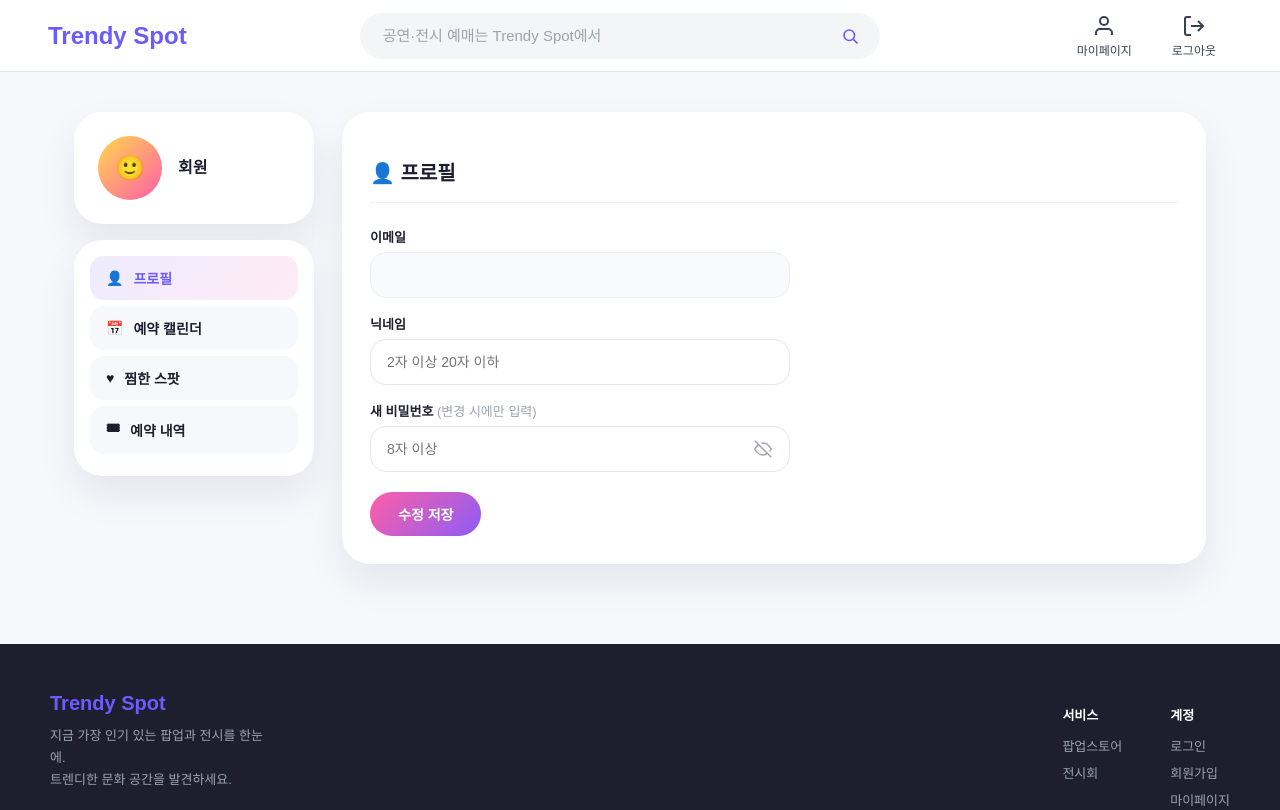
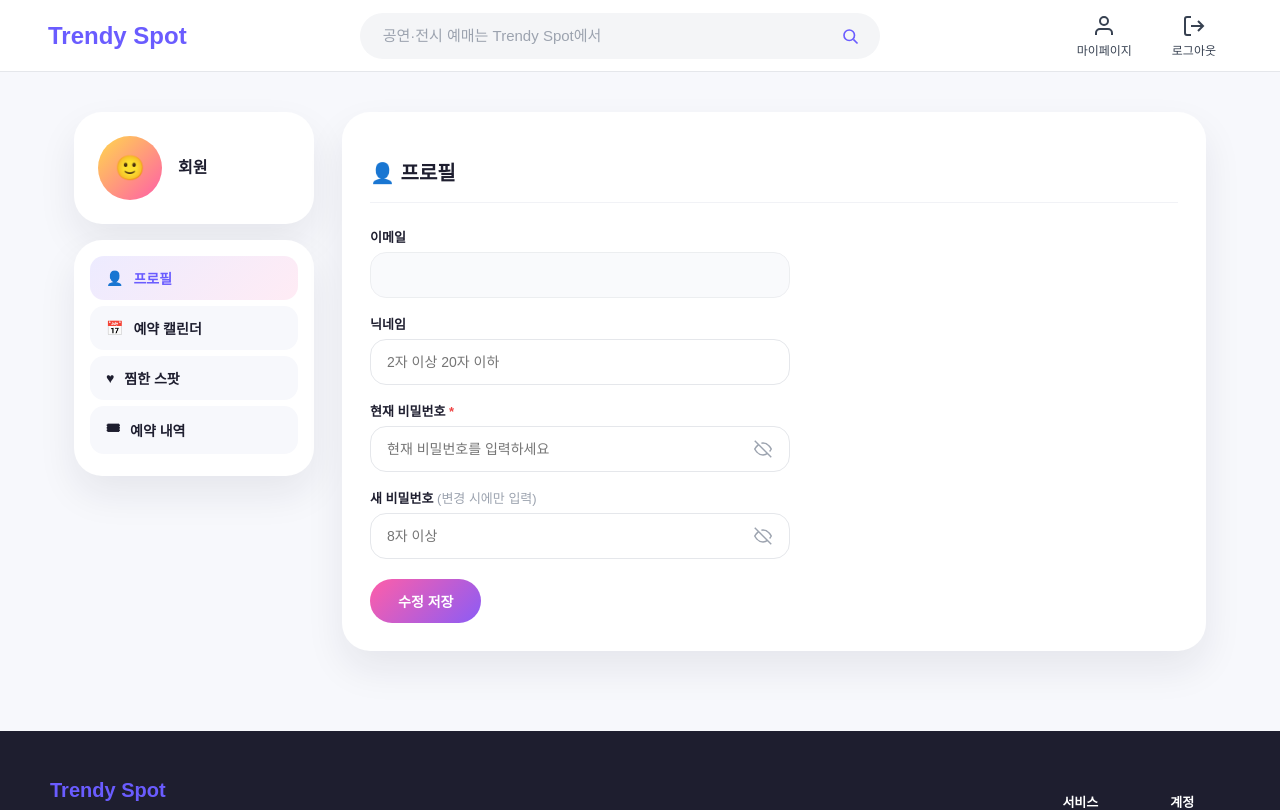
Before and after one commit to TrendySpot/frontend, a React (Create React App) app: page /mypage in a window 1280 px wide. Shown: the top 810 px of the page. Built offline with nearby package versions, Linux system fonts and the light colour scheme; no server answers; sample sign-in values are in the browser's storage; a web font is replaced by a local one.

Commit message:
fix: 프로파일폼 변경

```diff
--- a/src/components/mypage/ProfileForm.jsx
+++ b/src/components/mypage/ProfileForm.jsx
@@ -2,28 +2,48 @@ import { useState } from "react";
 import { useAuth } from "../../context/AuthContext";
 import AxiosApi from "../../api/AxiosApi";
 
-// 백엔드 UpdateProfileRequest: nickname, profileImage, password
-
 const EyeIcon = ({ visible }) => (
-  <svg width="18" height="18" viewBox="0 0 24 24" fill="none"
-    stroke={visible ? "#6a5cff" : "#9ca3af"} strokeWidth="2">
+  <svg
+    width="18"
+    height="18"
+    viewBox="0 0 24 24"
+    fill="none"
+    stroke={visible ? "#6a5cff" : "#9ca3af"}
+    strokeWidth="2"
+  >
     {visible ? (
-      <><path d="M1 12s4-8 11-8 11 8 11 8-4 8-11 8-11-8-11-8z"/><circle cx="12" cy="12" r="3"/></>
+      <>
+        <path d="M1 12s4-8 11-8 11 8 11 8-4 8-11 8-11-8-11-8z" />
+        <circle cx="12" cy="12" r="3" />
+      </>
     ) : (
-      <><path d="M17.94 17.94A10.07 10.07 0 0112 20c-7 0-11-8-11-8a18.45 18.45 0 015.06-5.94"/>
-        <path d="M9.9 4.24A9.12 9.12 0 0112 4c7 0 11 8 11 8a18.5 18.5 0 01-2.16 3.19"/>
-        <line x1="1" y1="1" x2="23" y2="23"/></>
+      <>
+        <path d="M17.94 17.94A10.07 10.07 0 0112 20c-7 0-11-8-11-8a18.45 18.45 0 015.06-5.94" />
+        <path d="M9.9 4.24A9.12 9.12 0 0112 4c7 0 11 8 11 8a18.5 18.5 0 01-2.16 3.19" />
+        <line x1="1" y1="1" x2="23" y2="23" />
+      </>
     )}
   </svg>
 );
 
 const ProfileForm = () => {
   const { member, updateMember } = useAuth();
-  const [form, setForm]       = useState({ nickname: member?.nickname ?? "", password: "", passwordConfirm: "" });
-  const [errors, setErrors]   = useState({});
+
+  // 💡 [수정] form 상태에 currentPassword와 newPassword 구조 반영
+  const [form, setForm] = useState({
+    nickname: member?.nickname ?? "",
+    currentPassword: "", // 현재 비밀번호 추가
+    newPassword: "", // password -> newPassword로 변경
+    passwordConfirm: "",
+  });
+
+  const [errors, setErrors] = useState({});
   const [loading, setLoading] = useState(false);
   const [success, setSuccess] = useState(false);
-  const [showPw, setShowPw]   = useState(false);
+
+  // 💡 눈 아이콘 토글 상태들
+  const [showCurrentPw, setShowCurrentPw] = useState(false);
+  const [showNewPw, setShowNewPw] = useState(false);
   const [showPwConfirm, setShowPwConfirm] = useState(false);
 
   const handleChange = (e) => {
@@ -34,9 +54,19 @@ const ProfileForm = () => {
 
   const validate = () => {
     const e = {};
-    if (!form.nickname || form.nickname.length < 2) e.nickname = "닉네임은 2자 이상 20자 이하로 입력해주세요.";
-    if (form.password && form.password.length < 8)  e.password = "비밀번호는 8자 이상이어야 합니다.";
-    if (form.password && form.password !== form.passwordConfirm) e.passwordConfirm = "비밀번호가 일치하지 않습니다.";
+    if (!form.nickname || form.nickname.length < 2)
+      e.nickname = "닉네임은 2자 이상 20자 이하로 입력해주세요.";
+
+    // 💡 [추가] 이제 수정을 하려면 현재 비밀번호는 무조건 입력해야 합니다.
+    if (!form.currentPassword)
+      e.currentPassword = "본인 확인을 위해 현재 비밀번호를 입력해주세요.";
+
+    // 💡 [수정] form.password -> form.newPassword 검증으로 변경
+    if (form.newPassword && form.newPassword.length < 8)
+      e.newPassword = "새 비밀번호는 8자 이상이어야 합니다.";
+    if (form.newPassword && form.newPassword !== form.passwordConfirm)
+      e.passwordConfirm = "새 비밀번호가 일치하지 않습니다.";
+
     setErrors(e);
     return Object.keys(e).length === 0;
   };
@@ -46,21 +76,45 @@ const ProfileForm = () => {
     if (!validate()) return;
     setLoading(true);
     try {
-      // 백엔드 UpdateProfileRequest: nickname, profileImage, password
-      const body = { nickname: form.nickname };
-      if (form.password) body.password = form.password;
+      // 💡 [수정] 백엔드 UpdateProfileRequest 스펙과 Key 매칭 맞추기
+      const body = {
+        nickname: form.nickname,
+        currentPassword: form.currentPassword, // 필수 전송
+      };
+
+      // 새 비밀번호를 입력했을 때만 데이터에 추가해서 보냄
+      if (form.newPassword) body.newPassword = form.newPassword;
+
       await AxiosApi.updateProfile(body);
+
       updateMember({ nickname: form.nickname });
-      setForm((p) => ({ ...p, password: "", passwordConfirm: "" }));
+
+      // 💡 저장 후 비밀번호 필드들만 깔끔하게 초기화
+      setForm((p) => ({
+        ...p,
+        currentPassword: "",
+        newPassword: "",
+        passwordConfirm: "",
+      }));
       setSuccess(true);
     } catch (err) {
+      // 백엔드에서 뱉은 "현재 비밀번호가 일치하지 않습니다." 에러가 얼럿으로 뜸
       alert(err.response?.data?.message ?? "수정에 실패했습니다.");
-    } finally { setLoading(false); }
+    } finally {
+      setLoading(false);
+    }
   };
 
   return (
-    <form onSubmit={handleSubmit} style={{ maxWidth: 420, display: "flex", flexDirection: "column", gap: 16 }}>
-
+    <form
+      onSubmit={handleSubmit}
+      style={{
+        maxWidth: 420,
+        display: "flex",
+        flexDirection: "column",
+        gap: 16,
+      }}
+    >
       {/* 이메일 (수정 불가) */}
       <div>
         <label className="input-label">이메일</label>
@@ -70,49 +124,162 @@ const ProfileForm = () => {
       {/* 닉네임 */}
       <div>
         <label className="input-label">닉네임</label>
-        <input className="input-field" name="nickname" value={form.nickname}
-          onChange={handleChange} maxLength={20} placeholder="2자 이상 20자 이하" />
+        <input
+          className="input-field"
+          name="nickname"
+          value={form.nickname}
+          onChange={handleChange}
+          maxLength={20}
+          placeholder="2자 이상 20자 이하"
+        />
         {errors.nickname && <p className="input-error">{errors.nickname}</p>}
+      </div>
+
+      {/* 💡 [추가] 현재 비밀번호 입력 칸 (필수 항목) */}
+      <div>
+        <label className="input-label">
+          현재 비밀번호{" "}
+          <span style={{ color: "#ef4444", fontWeight: 700 }}>*</span>
+        </label>
+        <div
+          style={{
+            position: "relative",
+            display: "flex",
+            alignItems: "center",
+          }}
+        >
+          <input
+            className="input-field"
+            name="currentPassword"
+            type={showCurrentPw ? "text" : "password"}
+            value={form.currentPassword}
+            onChange={handleChange}
+            placeholder="현재 비밀번호를 입력하세요"
+            style={{ paddingRight: 44 }}
+          />
+          <button
+            type="button"
+            onClick={() => setShowCurrentPw((p) => !p)}
+            style={{
+              position: "absolute",
+              right: 12,
+              border: 0,
+              background: "transparent",
+              cursor: "pointer",
+              display: "flex",
+            }}
+          >
+            <EyeIcon visible={showCurrentPw} />
+          </button>
+        </div>
+        {errors.currentPassword && (
+          <p className="input-error">{errors.currentPassword}</p>
+        )}
       </div>
 
       {/* 비밀번호 변경 (선택) */}
       <div>
-        <label className="input-label">새 비밀번호 <span style={{ color: "#9ca3af", fontWeight: 400 }}>(변경 시에만 입력)</span></label>
-        <div style={{ position: "relative", display: "flex", alignItems: "center" }}>
-          <input className="input-field" name="password" type={showPw ? "text" : "password"}
-            value={form.password} onChange={handleChange}
-            placeholder="8자 이상" style={{ paddingRight: 44 }} />
-          <button type="button" onClick={() => setShowPw((p) => !p)}
-            style={{ position: "absolute", right: 12, border: 0, background: "transparent", cursor: "pointer", display: "flex" }}>
-            <EyeIcon visible={showPw} />
+        <label className="input-label">
+          새 비밀번호{" "}
+          <span style={{ color: "#9ca3af", fontWeight: 400 }}>
+            (변경 시에만 입력)
+          </span>
+        </label>
+        <div
+          style={{
+            position: "relative",
+            display: "flex",
+            alignItems: "center",
+          }}
+        >
+          {/* 💡 name과 value를 newPassword로 변경 */}
+          <input
+            className="input-field"
+            name="newPassword"
+            type={showNewPw ? "text" : "password"}
+            value={form.newPassword}
+            onChange={handleChange}
+            placeholder="8자 이상"
+            style={{ paddingRight: 44 }}
+          />
+          <button
+            type="button"
+            onClick={() => setShowNewPw((p) => !p)}
+            style={{
+              position: "absolute",
+              right: 12,
+              border: 0,
+              background: "transparent",
+              cursor: "pointer",
+              display: "flex",
+            }}
+          >
+            <EyeIcon visible={showNewPw} />
           </button>
         </div>
-        {errors.password && <p className="input-error">{errors.password}</p>}
+        {errors.newPassword && (
+          <p className="input-error">{errors.newPassword}</p>
+        )}
       </div>
 
       {/* 비밀번호 확인 */}
-      {form.password && (
+      {/* 💡 form.password -> form.newPassword 로 조건부 랜더링 변경 */}
+      {form.newPassword && (
         <div>
           <label className="input-label">새 비밀번호 확인</label>
-          <div style={{ position: "relative", display: "flex", alignItems: "center" }}>
-            <input className="input-field" name="passwordConfirm" type={showPwConfirm ? "text" : "password"}
-              value={form.passwordConfirm} onChange={handleChange}
-              placeholder="비밀번호 재입력" style={{ paddingRight: 44 }} />
-            <button type="button" onClick={() => setShowPwConfirm((p) => !p)}
-              style={{ position: "absolute", right: 12, border: 0, background: "transparent", cursor: "pointer", display: "flex" }}>
+          <div
+            style={{
+              position: "relative",
+              display: "flex",
+              alignItems: "center",
+            }}
+          >
+            <input
+              className="input-field"
+              name="passwordConfirm"
+              type={showPwConfirm ? "text" : "password"}
+              value={form.passwordConfirm}
+              onChange={handleChange}
+              placeholder="비밀번호 재입력"
+              style={{ paddingRight: 44 }}
+            />
+            <button
+              type="button"
+              onClick={() => setShowPwConfirm((p) => !p)}
+              style={{
+                position: "absolute",
+                right: 12,
+                border: 0,
+                background: "transparent",
+                cursor: "pointer",
+                display: "flex",
+              }}
+            >
               <EyeIcon visible={showPwConfirm} />
             </button>
           </div>
-          {errors.passwordConfirm && <p className="input-error">{errors.passwordConfirm}</p>}
+          {errors.passwordConfirm && (
+            <p className="input-error">{errors.passwordConfirm}</p>
+          )}
         </div>
       )}
 
-      <div style={{ display: "flex", alignItems: "center", gap: 12, marginTop: 4 }}>
-        <button className="btn-primary" type="submit" disabled={loading}
-          style={{ padding: "12px 28px", fontSize: 14 }}>
+      <div
+        style={{ display: "flex", alignItems: "center", gap: 12, marginTop: 4 }}
+      >
+        <button
+          className="btn-primary"
+          type="submit"
+          disabled={loading}
+          style={{ padding: "12px 28px", fontSize: 14 }}
+        >
           {loading ? "저장 중..." : "수정 저장"}
         </button>
-        {success && <span style={{ fontSize: 13, color: "#059669", fontWeight: 600 }}>✓ 저장되었습니다.</span>}
+        {success && (
+          <span style={{ fontSize: 13, color: "#059669", fontWeight: 600 }}>
+            ✓ 저장되었습니다.
+          </span>
+        )}
       </div>
     </form>
   );
```
Also changed, not shown: src/pages/auth/LoginPage.jsx (+12 -12 lines).
